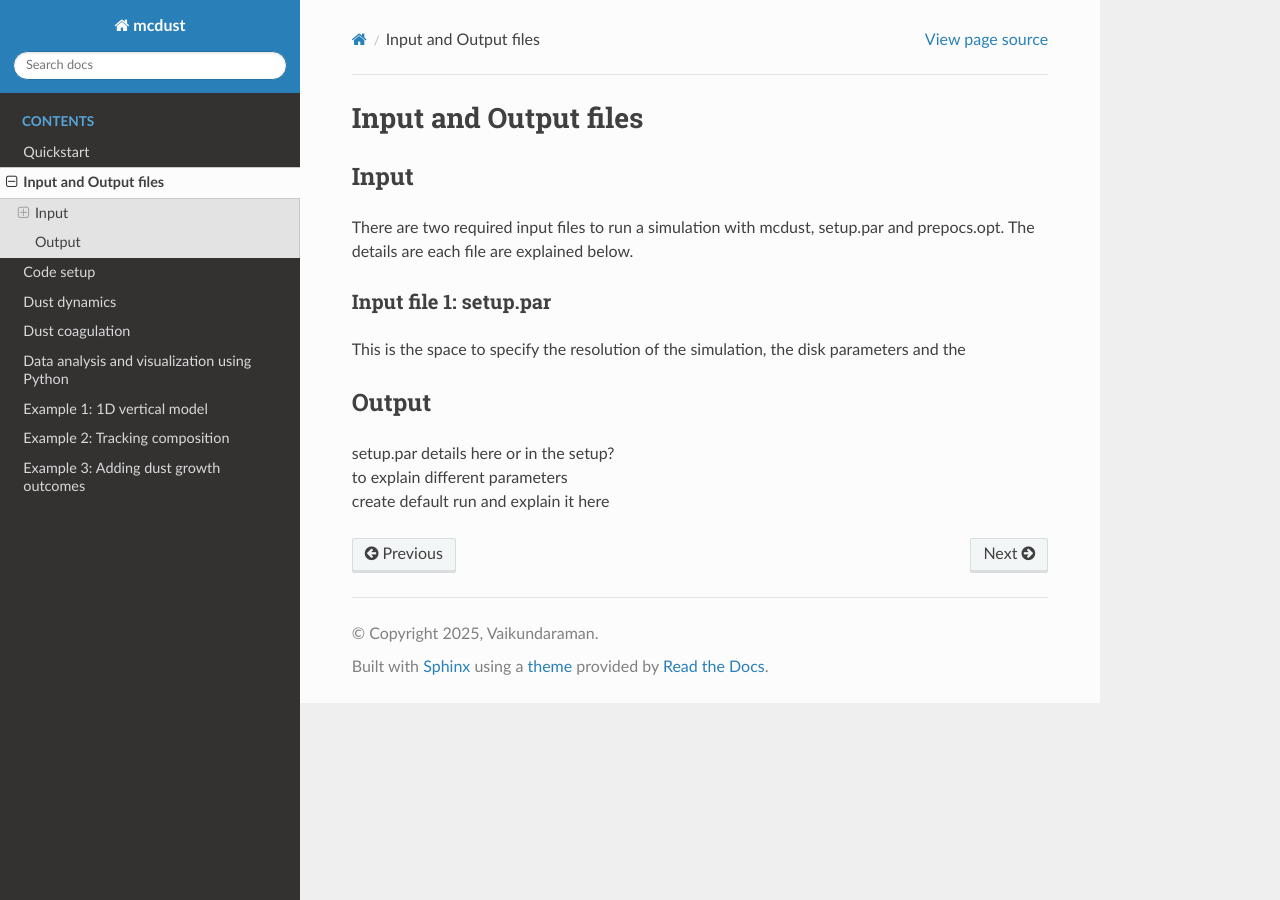
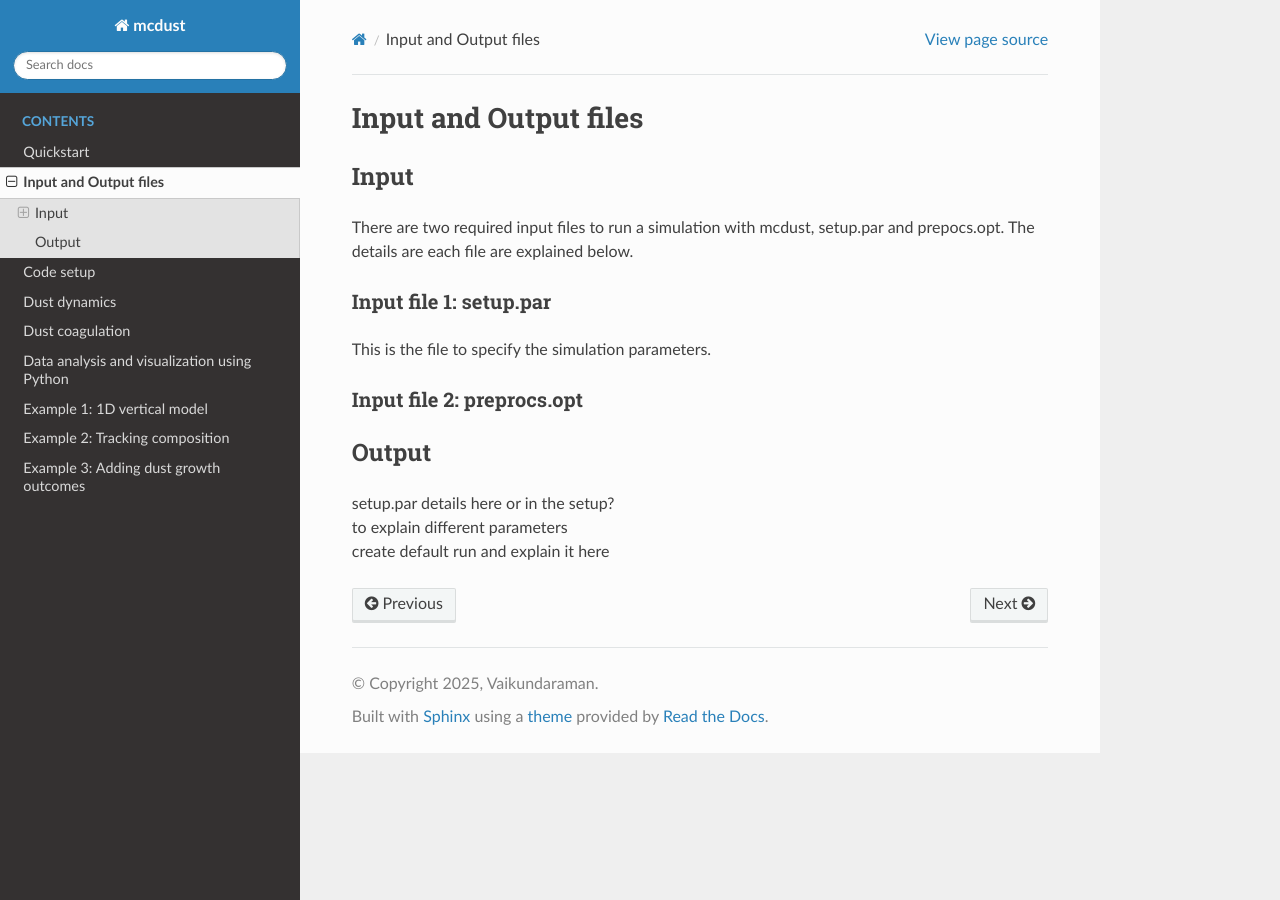
Before and after one commit to vicky1997/docs_test, a Sphinx documentation site: the page built from docs/source/inputoutput.rst, in a window 1280 px wide. Built offline with Sphinx 7.4.7 and the Read the Docs theme 3.1.0, drawn with Linux system fonts in a browser that asks for light colours; pages that are not in the unit, such as notebooks, are missing from menus.

Commit message:
inputoutput being updated

```diff
--- a/docs/source/inputoutput.rst
+++ b/docs/source/inputoutput.rst
@@ -7,7 +7,15 @@ There are two required input files to run a simulation with mcdust, setup.par an
 Input file 1: setup.par
 -----------------------
 
-This is the space to specify the resolution of the simulation, the disk parameters and the
+This is the file to specify the simulation parameters.
+
+
+
+
+
+Input file 2: preprocs.opt
+--------------------------
+
 
 
 Output
```
